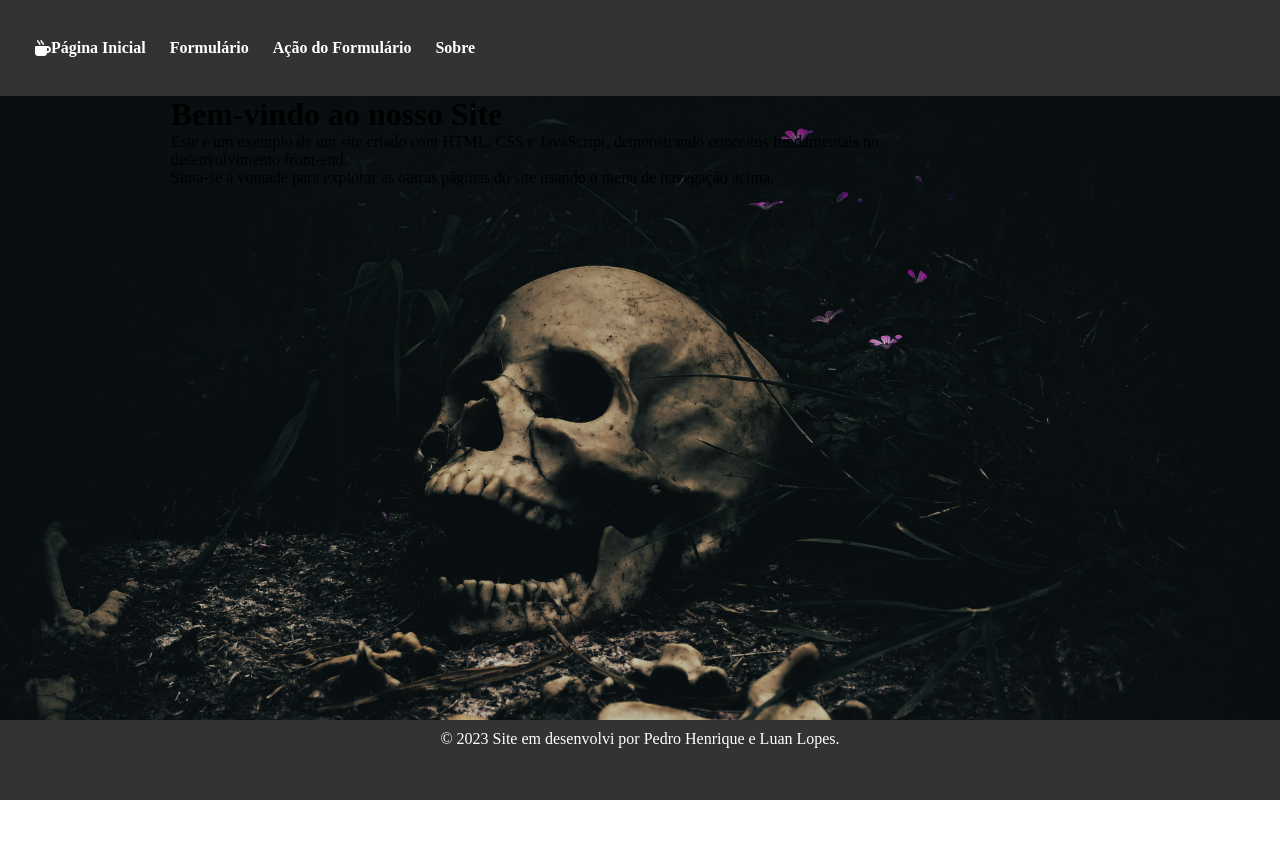
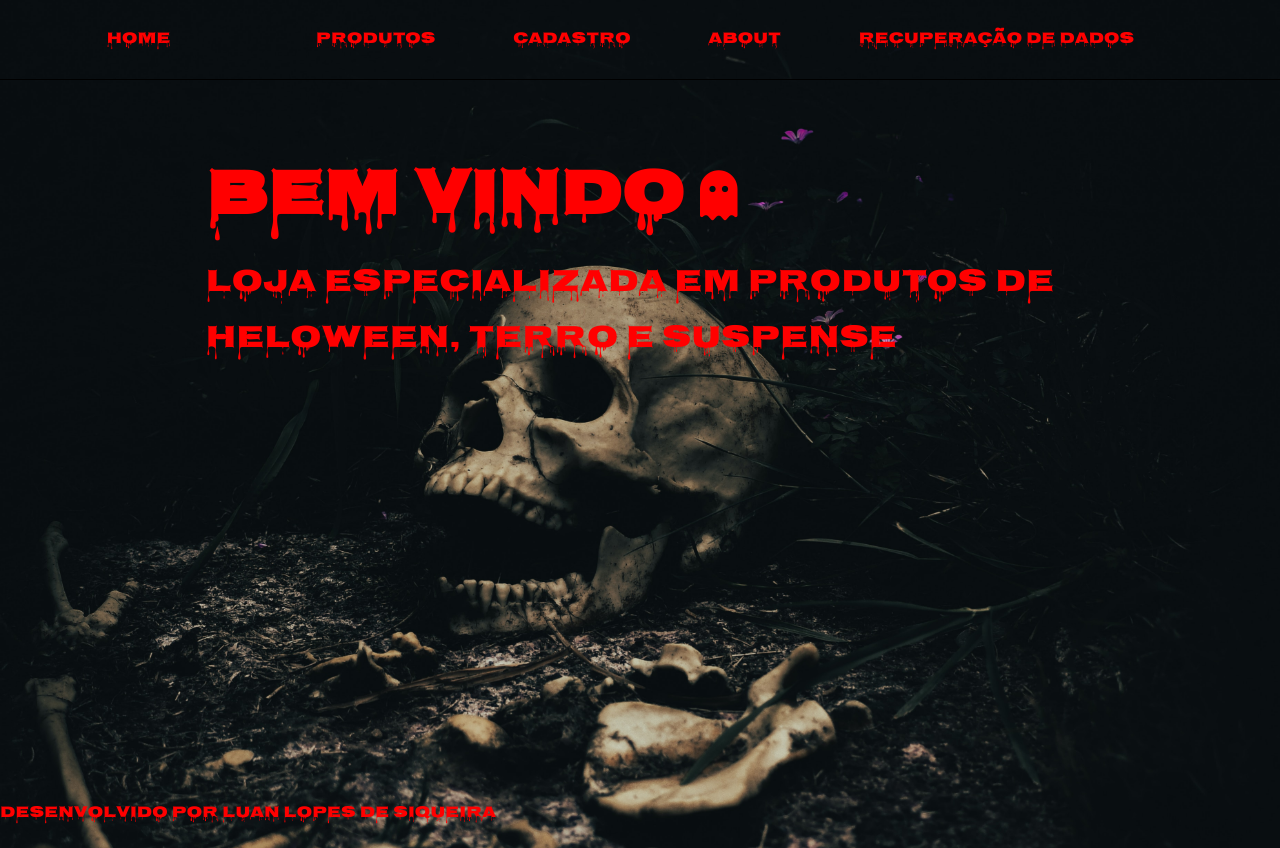
Before and after one commit to Luan-LopS/fundamentosProgrma--oWeb, a plain HTML site: page index.html in a window 1280 px wide. Before the commit the page ends 800 px from the top, so only its background shows below. Drawn offline with Linux system fonts and the light colour scheme.

Commit message:
recriando do zero

```diff
--- a/index.html
+++ b/index.html
@@ -1,34 +1,43 @@
 <!DOCTYPE html>
-<html lang="pt-BR">
+<html lang="pt-br">
 <head>
     <meta charset="UTF-8">
     <meta name="viewport" content="width=device-width, initial-scale=1.0">
-    <link rel="stylesheet" href="styles/styles.css">
-    <script src="scripts/main.js"></script>
+    <!---link com css ----->
+    <link rel="stylesheet" href="styles/style.css">
+    <!---link com cdn font awesome ----->
     <link rel="stylesheet" href="https://cdnjs.cloudflare.com/ajax/libs/font-awesome/6.4.2/css/all.min.css" integrity="sha512-z3gLpd7yknf1YoNbCzqRKc4qyor8gaKU1qmn+CShxbuBusANI9QpRohGBreCFkKxLhei6S9CQXFEbbKuqLg0DA==" crossorigin="anonymous" referrerpolicy="no-referrer" />
-    <title>Página Inicial - Meu Site</title>
+    <link rel="preconnect" href="https://fonts.googleapis.com">
+    <link rel="preconnect" href="https://fonts.gstatic.com" crossorigin>
+    <link href="https://fonts.googleapis.com/css2?family=Nosifer&display=swap" rel="stylesheet">
+    <title>helloween Shop</title>
 </head>
 <body>
-    <header>
-        <i class="fa-solid fa-mug-hot" style="color: #ffffff;"><a href="index.html"></a></i>
+        <div class="container">
+            <header class="menu">
+
                 <nav>
+                    <a href="#home">HOME</a>
                     <ul>
-                <li><a href="index.html">Página Inicial</a></li>
-                <li><a href="form.html">Formulário</a></li>
-                <li><a href="formAction.html">Ação do Formulário</a></li>
-                <li><a href="about.html">Sobre</a></li>
+                        <li><a href="#">PRODUTOS</a></li>
+                        <li><a href="">CADASTRO</a></li>
+                        <li><a href="">ABOUT</a></li>
+                        <li><a href="">RECUPERAÇÃO DE DADOS</a></li>
                     </ul>
                 </nav>
             </header>
 
             <main>
-        <h1>Bem-vindo ao nosso Site</h1>
-        <p>Este é um exemplo de um site criado com HTML, CSS e JavaScript, demonstrando conceitos fundamentais no desenvolvimento front-end.</p>
-        <p>Sinta-se à vontade para explorar as outras páginas do site usando o menu de navegação acima.</p>
+                <h1>Bem Vindo <i class="fa-solid fa-ghost" style="color: red; font-size: 50px;"></i></h1>
+                <p>loja especializada em produtos de heloween, terro e suspense </p>
+
             </main>
 
             <footer>
-        <p>&copy; 2023 Site em desenvolvi por Pedro Henrique e Luan Lopes.</p>
+                desenvolvido por Luan lopes de siqueira
             </footer>
+        </div>
+    <!---link com js ----->
+    <script src="scripts/script.js"></script>
 </body>
 </html>
--- /dev/null
+++ b/styles/style.css
@@ -0,0 +1,62 @@
+/*zerando confuguração da pag */
+*{
+    margin: 0;
+    padding: 0;
+    box-sizing: border-box;
+    color: red;
+    font-family: 'Nosifer', sans-serif;
+}
+
+body{
+    background-image: url(/img/jon-butterworth-pxhKYRe_SSw-unsplash.jpg);
+    background-size: cover;
+    background-repeat: no-repeat;
+}
+
+.container{
+    display: grid;
+    grid-template-areas: 'header header header'
+                            '. main .'
+                            'footer footer footer';
+}
+
+
+.menu{
+    grid-area: header;
+    height: 5em;
+    border-bottom: 1px solid black;
+}
+
+nav{
+    display: flex;
+    justify-content: space-evenly;
+    align-items: center;
+    height: 100%;
+}
+
+ul{
+    width: 70vw;
+    list-style: none;
+    display: flex;
+    flex-direction: row;
+    justify-content: space-around;
+}
+
+
+a{
+    text-decoration: none;
+    color: red;
+}
+
+main{
+    padding-top: 2em;
+    grid-area: main;
+    height: 90vh;
+    font-size: 2em;
+}
+
+
+footer{
+    grid-area: footer;
+    height: 3em;
+}
--- a/scripts/main.js
+++ b/trabalho grupo/scripts/main.js
@@ -1,11 +1,3 @@
-// Adiciona manipuladores de eventos aos botões
-//document.getElementById('menu-button').addEventListener('click', toggleMenu);
-//document.getElementById('popup-button').addEventListener('click', abrirPopup);
-//document.getElementById('validar-button').addEventListener('click', validarCampo);
-document.getElementById('alterar-estilo-button').addEventListener('click', alterarEstilo);
-
-
-
 // Função para mostrar/ocultar um menu de navegação
 function toggleMenu() {
     const menu = document.getElementById('menu');
@@ -38,3 +30,9 @@ function alterarEstilo() {
     elemento.style.color = 'red';
     elemento.style.fontWeight = 'bold';
 }
+
+// Adiciona manipuladores de eventos aos botões
+document.getElementById('menu-button').addEventListener('click', toggleMenu);
+document.getElementById('popup-button').addEventListener('click', abrirPopup);
+document.getElementById('validar-button').addEventListener('click', validarCampo);
+document.getElementById('alterar-estilo-button').addEventListener('click', alterarEstilo);
--- a/styles/styles.css
+++ b/trabalho grupo/styles/styles.css
@@ -1,33 +1,8 @@
-
-/* zerando configuração de navegador */
-
-*{
-    margin: 0;
-    padding: 0;
-    box-sizing: border-box;
-}
-
-/* configuração de layout com grid  e plano de fundo */
-body{
-    background-image: url('/jon-butterworth-pxhKYRe_SSw-unsplash.jpg');
-    background-size: cover;
-    background-repeat: no-repeat;
-    display: grid;
-    grid-template-areas: 'header header header'
-                          '. container .'
-                           'footer footer footer';
-}
-
 /* Estilo para o cabeçalho (header) */
 header {
-    grid-area: header;
     background-color: #333;
     color: #fff;
-    padding: 20px 35px;
-    display: flex;
-    align-items: center;
-    height: 12vh;
-
+    padding: 10px;
 }
 
 /* Estilo para a navegação (menu) */
@@ -49,20 +24,15 @@ nav a {
 
 /* Estilo para o conteúdo principal */
 main {
-    grid-area: container;
-    height: 78vh;
-    width: 60vw;
+    padding: 20px;
 }
 
 /* Estilo para o rodapé (footer) */
 footer {
-    grid-area: footer;
     background-color: #333;
     color: #fff;
     text-align: center;
     padding: 10px;
-    height: 10vh;
-
 }
 
 /* Estilo para botões */
```
Also changed, not shown: trabalho grupo/form.html (renamed from form.html, +24 -0 lines), trabalho grupo/formAction.html (added, +60 -0 lines), trabalho grupo/index.html (renamed from formAction.html, +4 -19 lines), img/jon-butterworth-pxhKYRe_SSw-unsplash.jpg (renamed from jon-butterworth-pxhKYRe_SSw-unsplash.jpg), scripts/script.js (added), trabalho grupo/about.html (renamed from about.html). Lines whose indentation alone changed are shown as unchanged.
